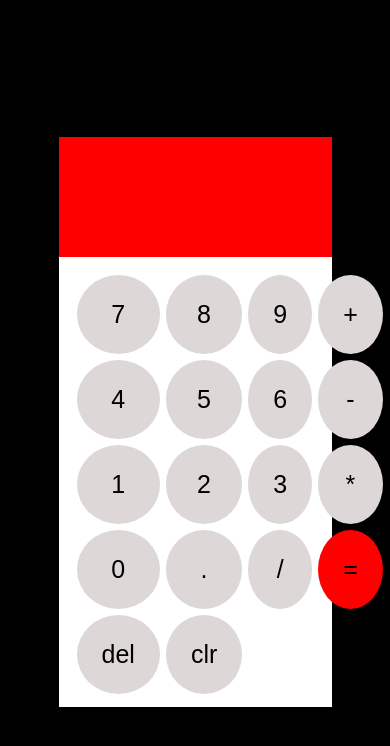
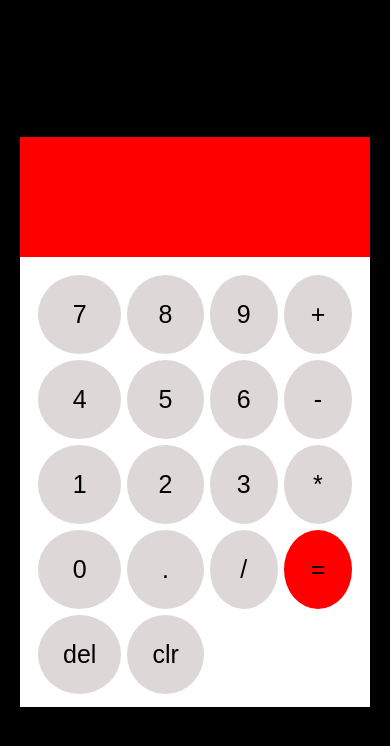
Before and after one commit to Dann-XV/Basic-js-calculator, a plain HTML site: page index.html in a window 390 px wide. Drawn offline with Linux system fonts and the light colour scheme.

Commit message:
it is well

```diff
--- a/styles.css
+++ b/styles.css
@@ -39,7 +39,7 @@ body{
 }
 @media screen and (max-width: 768px) {
     .container{
-        width: 70vw;
+        width: 350px;
         height: 570px;
     }
 }
```
